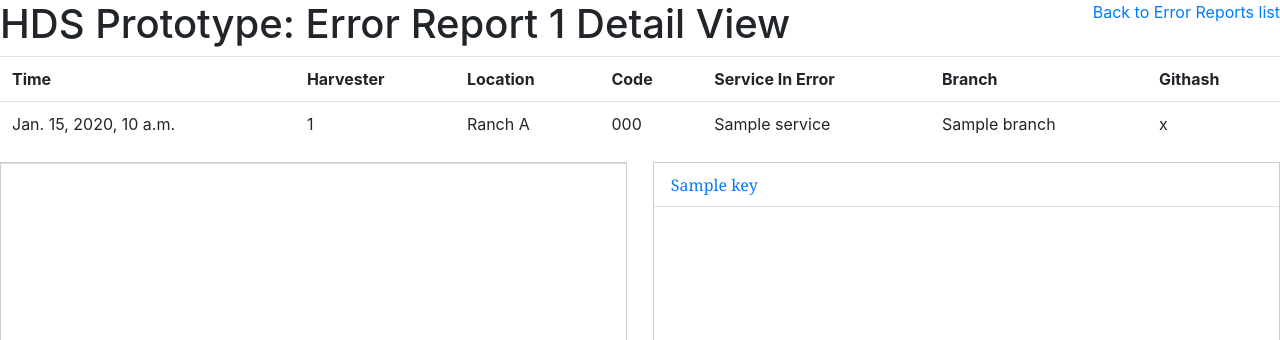
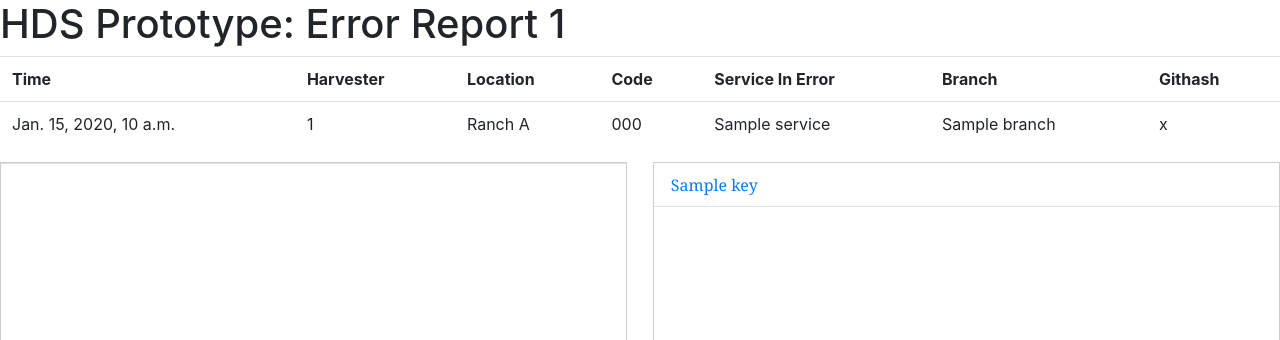
Before and after one commit to johnbridstrup/harvester-data-store, a Django app: template hds/templates/errorreport/detail.html in a window 1280 px wide. Shown: the part 96-436 px from the top of the page. Run offline with Django 4.2, Linux system fonts and the light colour scheme; data comes from the database, SQL or seed files in the repository; tables that the repository leaves empty hold one stand-in row (values such as "Sample post"); the template is opened without the code that fills it: values that come from a table or form of the project are taken from there, most other values are stand-ins (such as "Sample title", 1, 10 or a date in 2020); parts of the project's set-up code (start-up, migrations or seed data) failed here and were passed over.

Commit message:
clean detail view

```diff
--- a/hds/templates/errorreport/detail.html
+++ b/hds/templates/errorreport/detail.html
@@ -2,15 +2,9 @@
 {% block content %}
 <html>
 <body>
-<div>
-    <div style="float:left">
-        <h1>HDS Prototype: Error Report {{report_number}} Detail View</h1>
-    </div>
-    <div style="float:right">
-        <a href="../">Back to Error Reports list</a>
-    </div>
+<div style="float:left">
+    <h1>HDS Prototype: Error Report {{report_number}}</h1>
 </div>
-
 
 <div>
     <table class="table">
```
